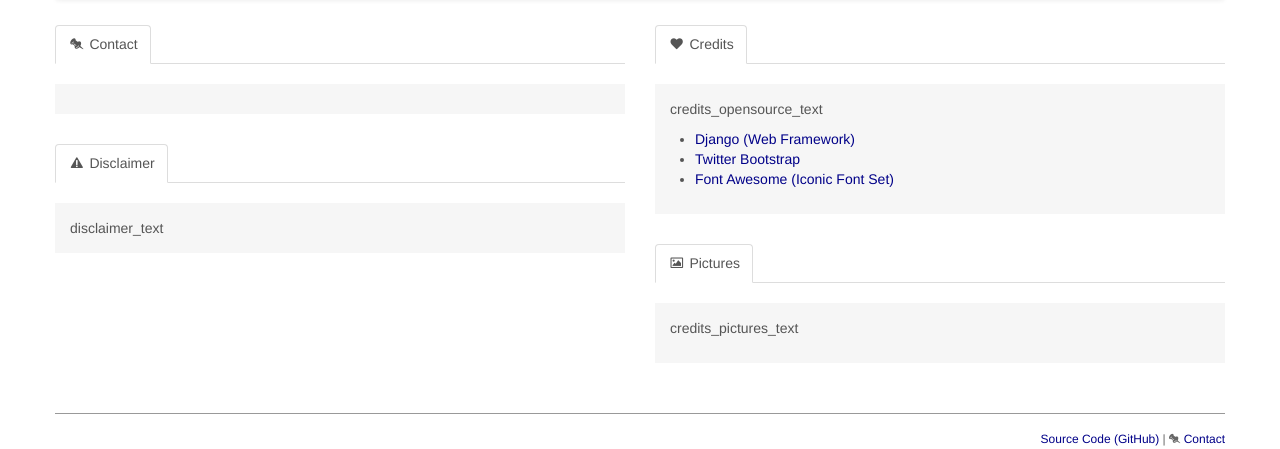
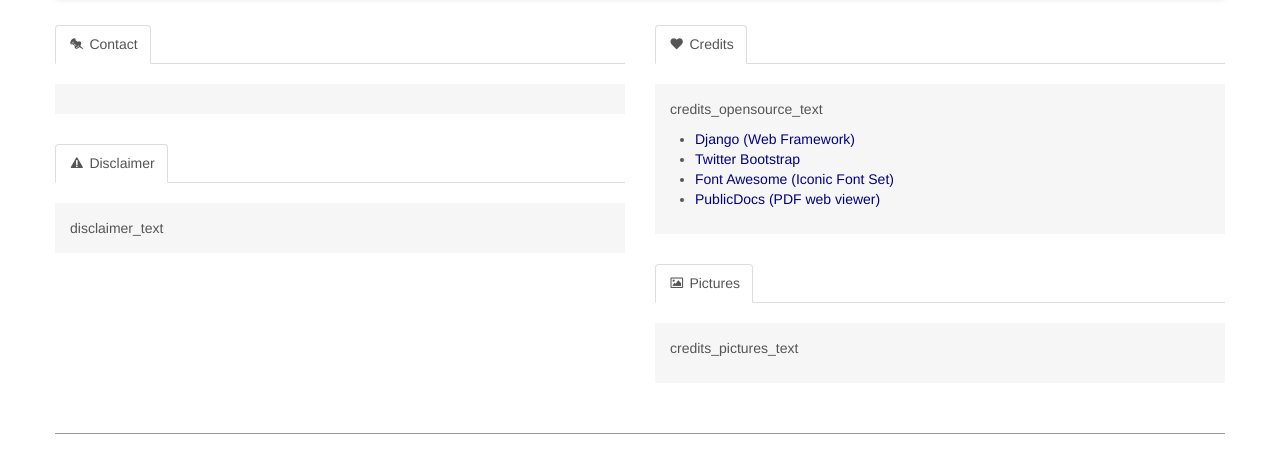
Before and after one commit to wd5/1-django-big-projects-watch, a Django app: template big_projects_watch/templates/contact.html in a window 1280 px wide. Shown: the part 43-492 px from the top of the page. Run offline with Django 3.2, Linux system fonts and the light colour scheme; the template is opened without the code that fills it, so the values that code supplies are empty; some libraries are stand-ins or nearby versions.

Commit message:
PublicDocs contribution on contact page

```diff
--- a/big_projects_watch/templates/contact.html
+++ b/big_projects_watch/templates/contact.html
@@ -57,6 +57,9 @@
           <li>
             <a href="http://fortawesome.github.com/Font-Awesome/" target="_blank">Font Awesome (Iconic Font Set)</a>
           </li>
+          <li>
+            <a href="https://github.com/Piratenfraktion-Berlin/PublicDocs" target="_blank">PublicDocs (PDF web viewer)</a>
+          </li>
         </ul>
       </div>
     </div>
```
